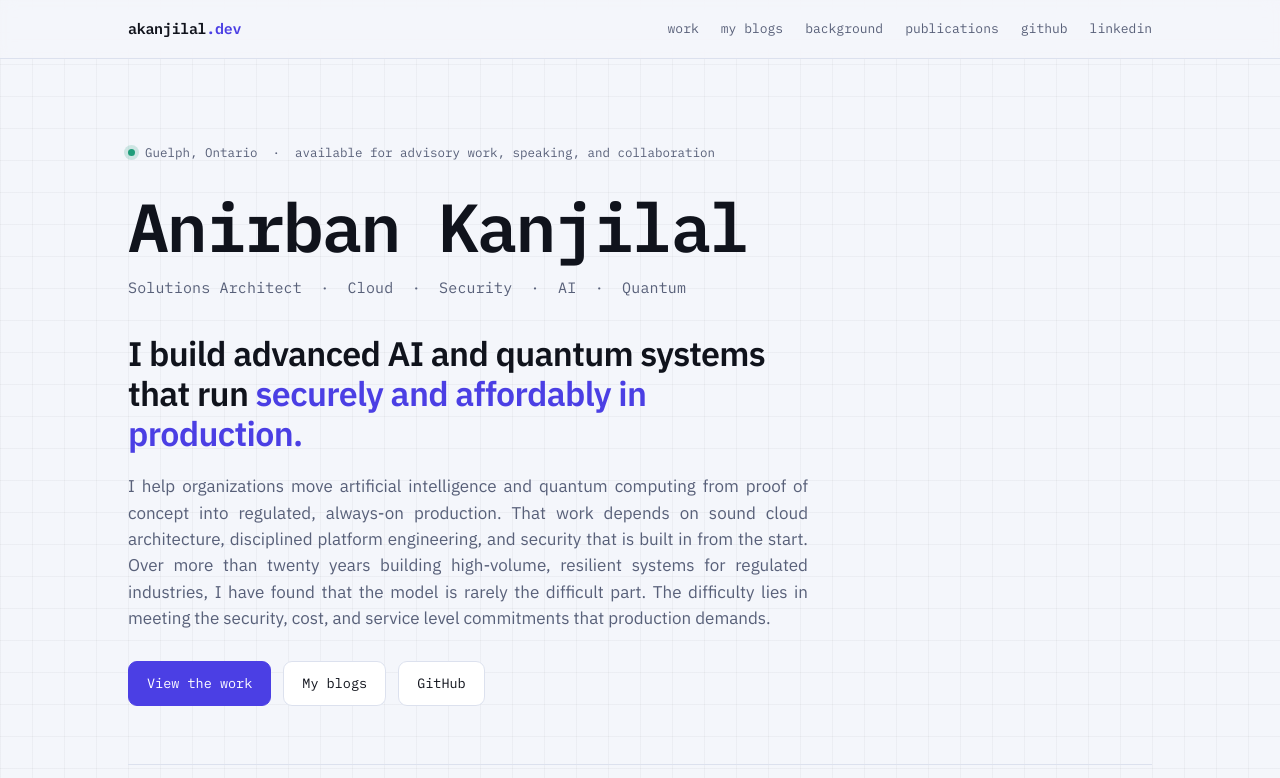
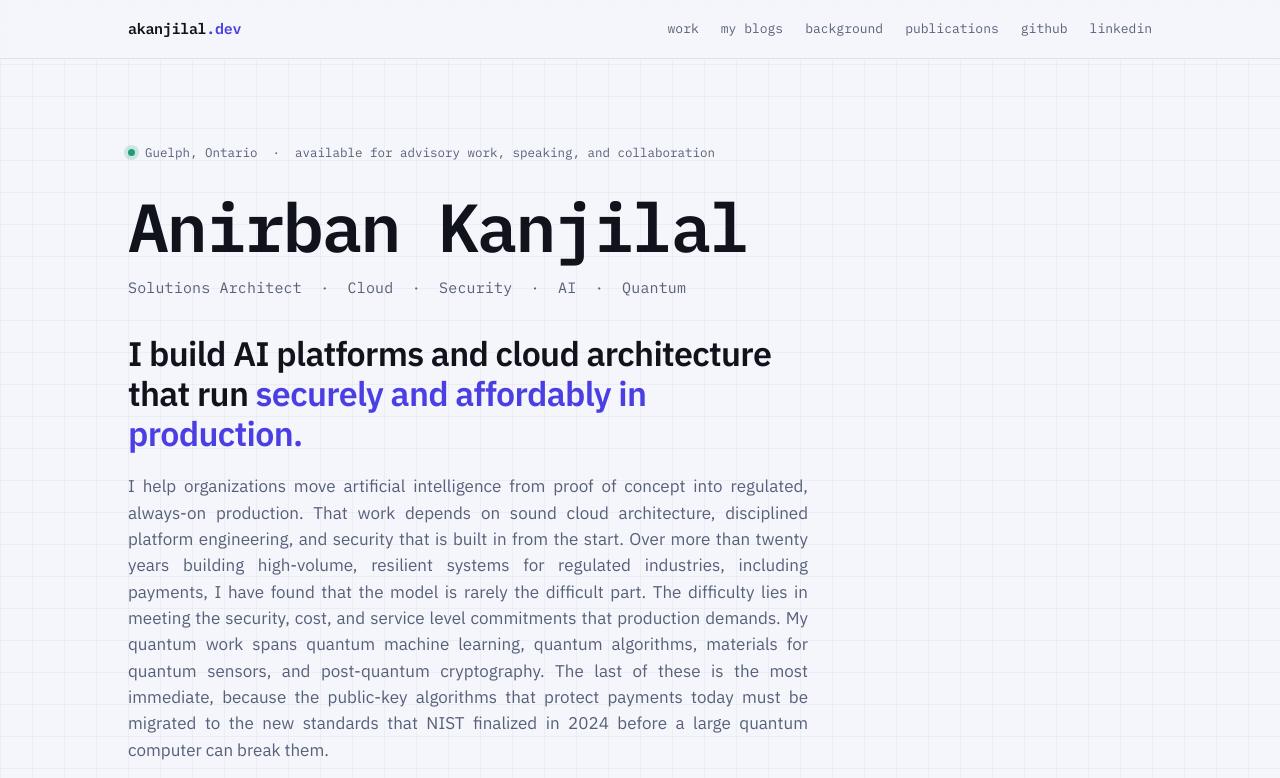
Before and after one commit to akanjilal-dev/akanjilal-dev.github.io, a plain HTML site: page index.html in a window 1280 px wide. Shown: the top 778 px of the page. Drawn offline with Linux system fonts and the light colour scheme.

Commit message:
Home: refocus hero on AI, platform and cloud; move quantum into the body

```diff
--- a/index.html
+++ b/index.html
@@ -35,8 +35,8 @@
       <div class="eyebrow reveal d1"><span class="pin" aria-hidden="true"></span> Guelph, Ontario &nbsp;·&nbsp; available for advisory work, speaking, and collaboration</div>
       <h1 class="name reveal d2">Anirban&nbsp;Kanjilal</h1>
       <div class="role mono reveal d2">Solutions Architect &nbsp;·&nbsp; Cloud &nbsp;·&nbsp; Security &nbsp;·&nbsp; AI &nbsp;·&nbsp; Quantum</div>
-      <p class="thesis reveal d3">I build advanced AI and quantum systems that run <span class="hl">securely and affordably in production.</span></p>
-      <p class="pitch reveal d4">I help organizations move artificial intelligence and quantum computing from proof of concept into regulated, always-on production. That work depends on sound cloud architecture, disciplined platform engineering, and security that is built in from the start. Over more than twenty years building high-volume, resilient systems for regulated industries, I have found that the model is rarely the difficult part. The difficulty lies in meeting the security, cost, and service level commitments that production demands.</p>
+      <p class="thesis reveal d3">I build AI platforms and cloud architecture that run <span class="hl">securely and affordably in production.</span></p>
+      <p class="pitch reveal d4">I help organizations move artificial intelligence from proof of concept into regulated, always-on production. That work depends on sound cloud architecture, disciplined platform engineering, and security that is built in from the start. Over more than twenty years building high-volume, resilient systems for regulated industries, including payments, I have found that the model is rarely the difficult part. The difficulty lies in meeting the security, cost, and service level commitments that production demands. My quantum work spans quantum machine learning, quantum algorithms, materials for quantum sensors, and post-quantum cryptography. The last of these is the most immediate, because the public-key algorithms that protect payments today must be migrated to the new standards that NIST finalized in 2024 before a large quantum computer can break them.</p>
       <div class="cta reveal d5">
         <a class="btn primary" href="#work">View the work</a>
         <a class="btn" href="/blog/">My blogs</a>
```
